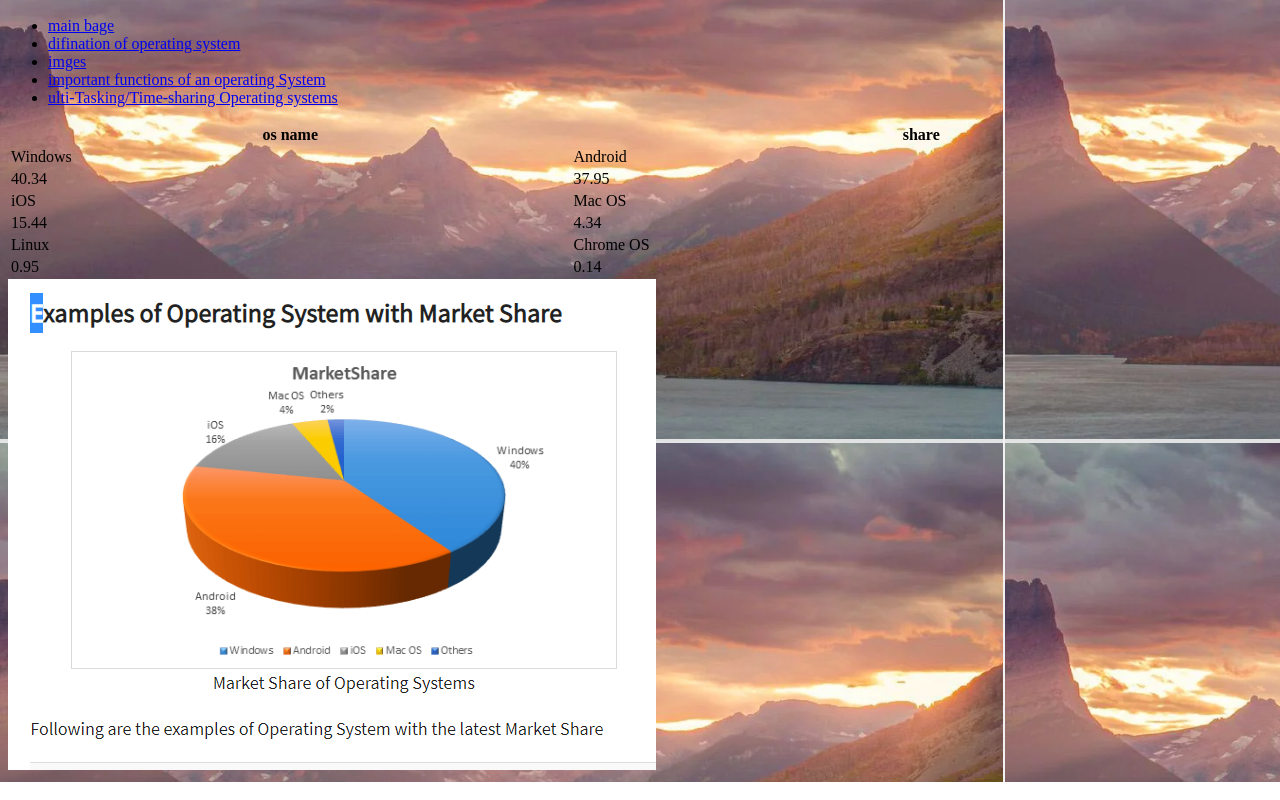
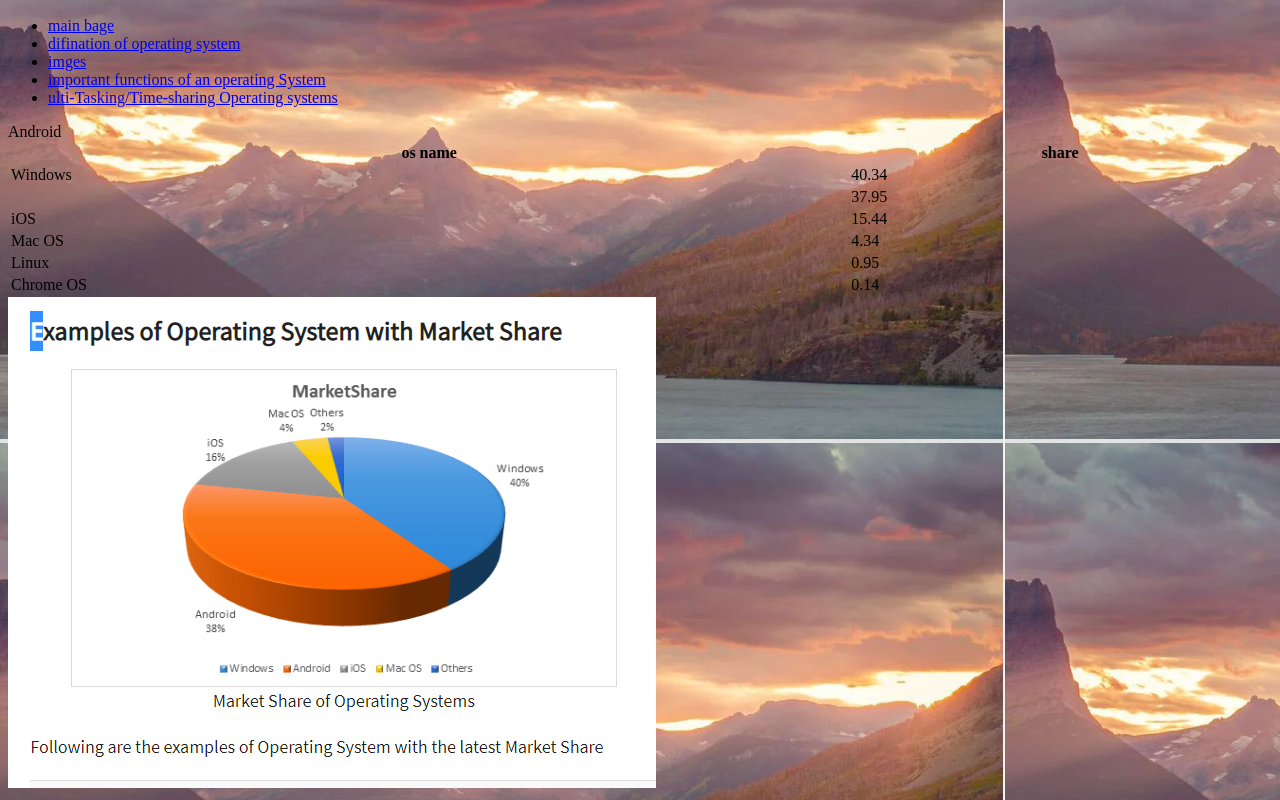
Before and after one commit to mohamedramadan1234/htmlproject, a plain HTML site: page pos.html in a window 1280 px wide. Shown: the part 110-910 px from the top of the page. Drawn offline with Linux system fonts and the light colour scheme.

Commit message:
Update pos.html

```diff
--- a/pos.html
+++ b/pos.html
@@ -27,30 +27,30 @@
             </tr>
             <tr>
               <td>Windows</td>
-              <td>Android</td>
+              <td>40.34</td>
 
-            </tr>
+            </tr>Android
             <tr>
-              <td>40.34
+              <td>
             </td>
               <td>37.95</td>
             </tr>
             <tr>
               <td>iOS</td>
-              <td>Mac OS	</td>
+              <td>	15.44</td>
 
             </tr>
             <tr>
-              <td>15.44</td>
+              <td>Mac OS</td>
               <td>4.34</td>
             </tr>
             <tr>
                 <td>Linux</td>
-                <td>Chrome OS	</td>
+                <td>	0.95</td>
 
               </tr>
               <tr>
-                <td>0.95
+                <td>Chrome OS
                 </td>
                 <td>0.14
                 </td>
```
